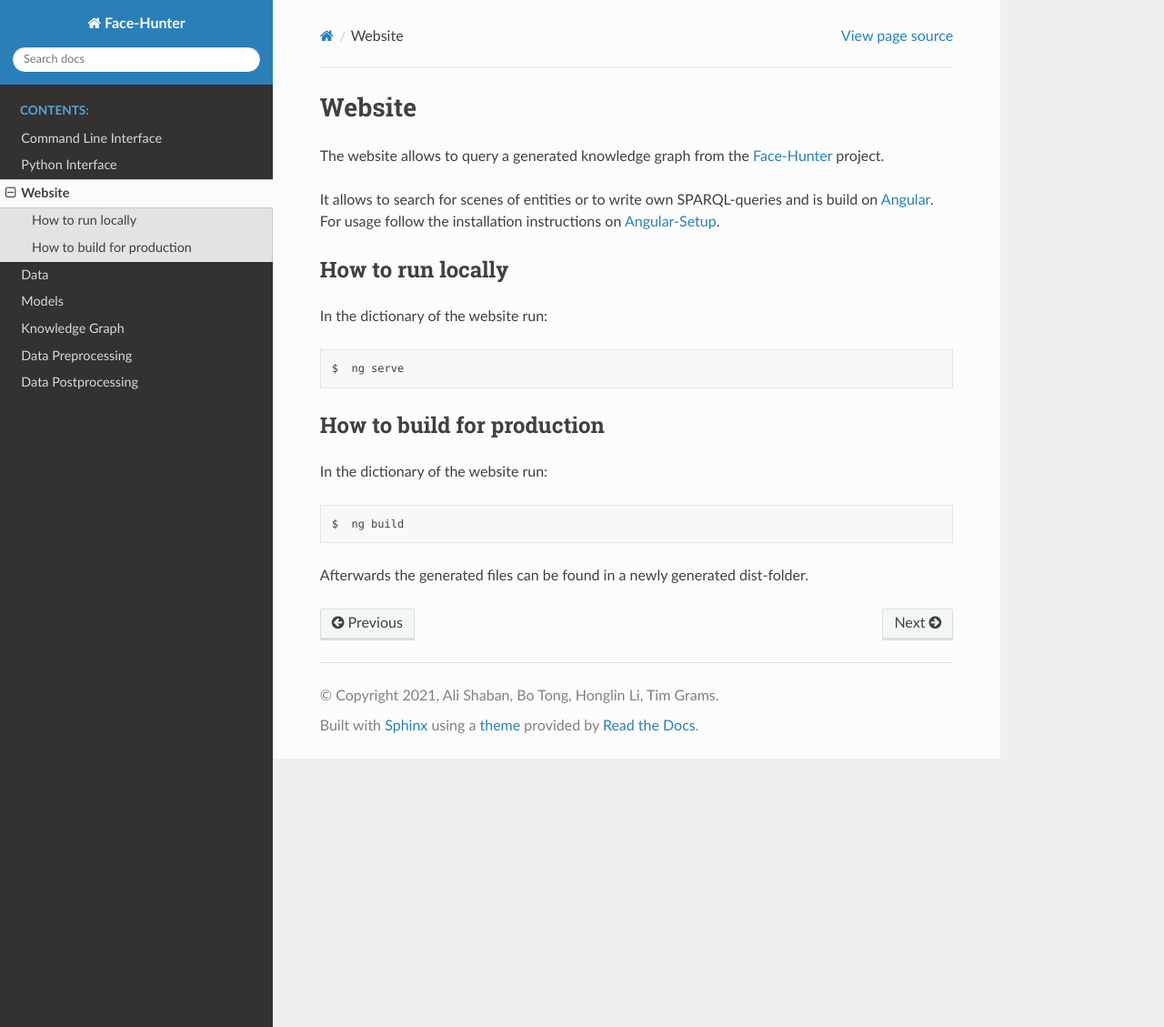
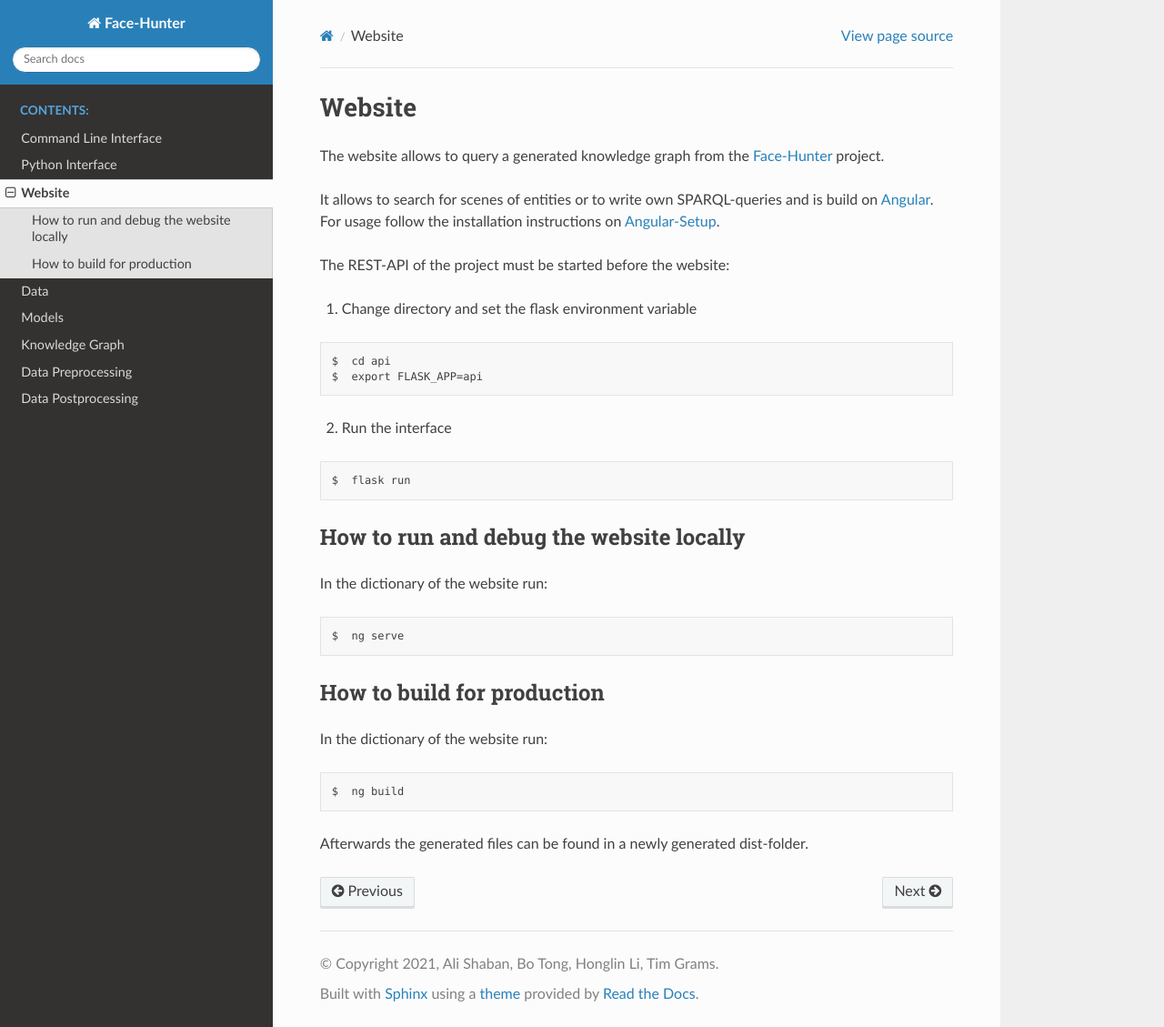
Before and after one commit to face-hunters/face-hunter, a Sphinx documentation site: the page built from docs/source/website.rst, in a window 1280 px wide and 1129 px high. Shown: the whole window at 91% size. Built offline with Sphinx 7.4.7 and the Read the Docs theme 2.0.0, drawn with Linux system fonts in a browser that asks for light colours.

Commit message:
added instructions to documentation

```diff
--- a/README.rst
+++ b/README.rst
@@ -84,6 +84,8 @@ How to use
 
 The module can be imported and used directly in Python or by accessing the command line interface.
 
+Example configurations are available under `utils <https://github.com/face-hunters/face-hunter/tree/main/src/utils/>`__.
+
 A detailed documentation can be found `here <https://face-hunter.readthedocs.io/>`__.
 
 Credits
--- a/docs/source/website.rst
+++ b/docs/source/website.rst
@@ -7,7 +7,22 @@ project.
 It allows to search for scenes of entities or to write own SPARQL-queries and is build on `Angular <https://angular.io/>`__.
 For usage follow the installation instructions on `Angular-Setup <https://angular.io/guide/setup-local/>`__.
 
-How to run locally
+The REST-API of the project must be started before the website:
+
+1. Change directory and set the flask environment variable
+
+.. code-block::
+
+    $  cd api
+    $  export FLASK_APP=api
+
+2. Run the interface
+
+.. code-block::
+
+    $  flask run
+
+How to run and debug the website locally
 ##################
 
 In the dictionary of the website run:
```
